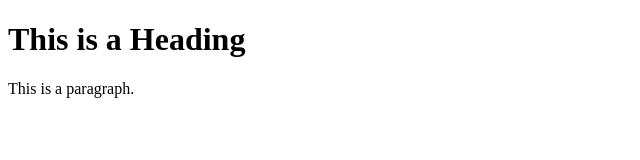
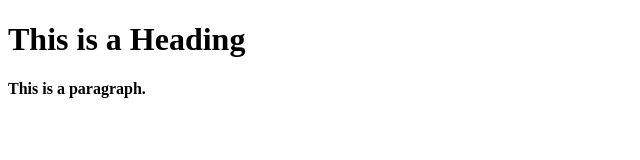
Before and after one commit to SasanHaise/latihanbrachh, a plain HTML site: page index.html in a window 1280 px wide. Shown: the full height of the page, 0-640 px from the left. Drawn offline with Linux system fonts and the light colour scheme.

Commit message:
Update index.html
bold

```diff
--- a/index.html
+++ b/index.html
@@ -6,7 +6,7 @@
 <body>
 
 <h1>This is a Heading</h1>
-<p>This is a paragraph.</p>
+<b>This is a paragraph.</b>
 
 </body>
 </html>
```
